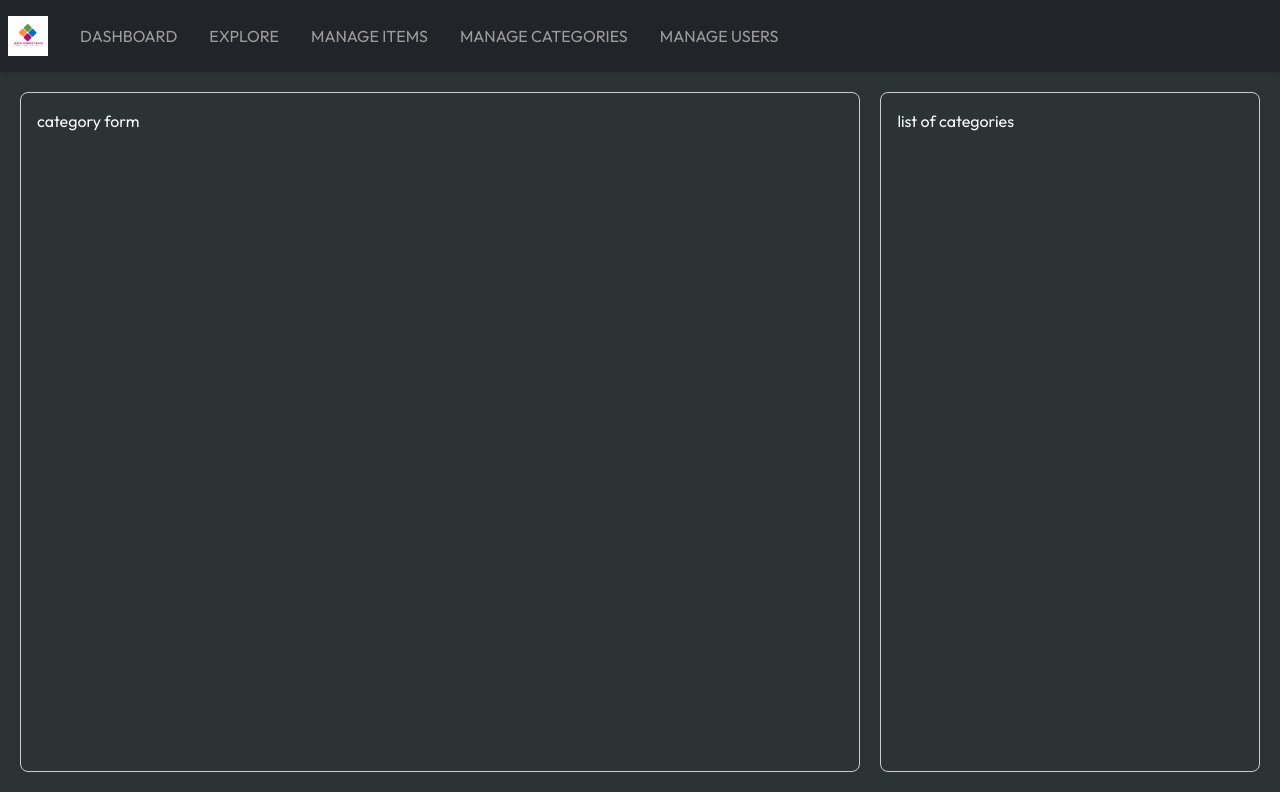
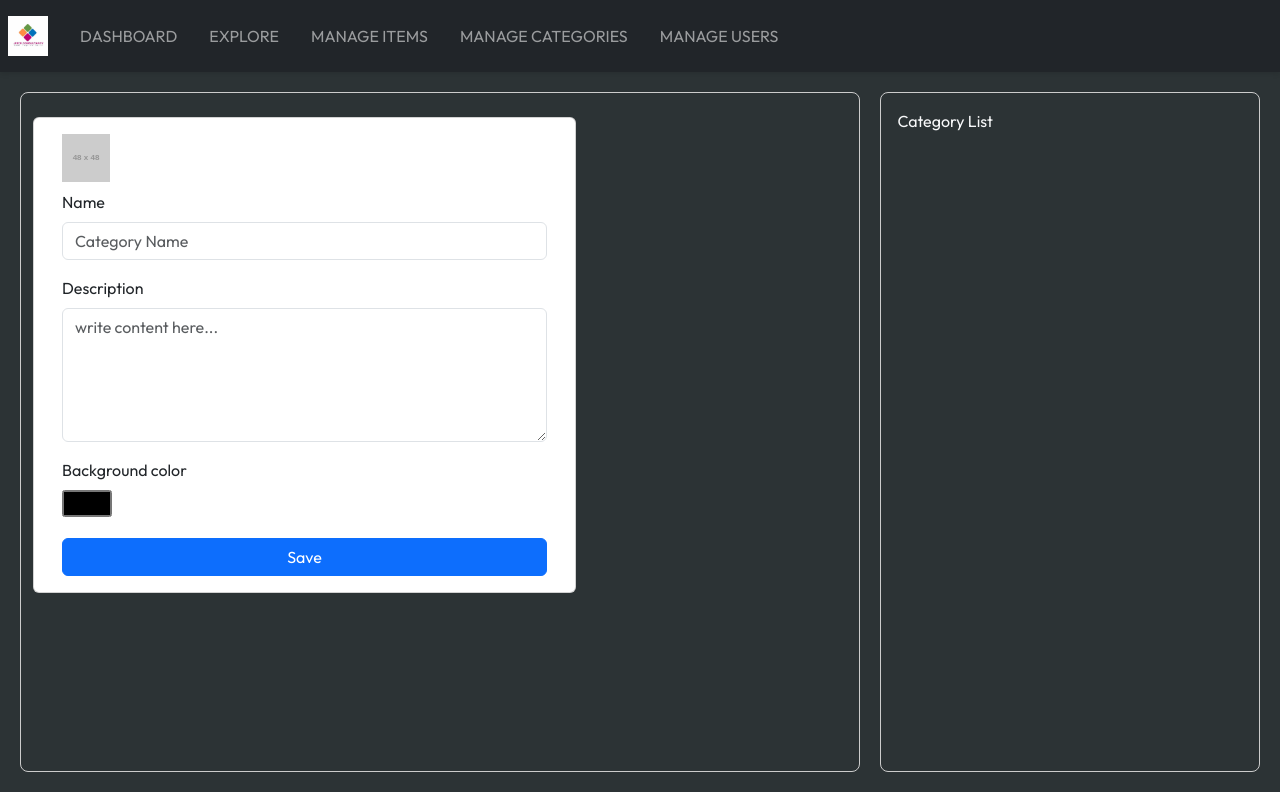
Before and after one commit to ChamiNarasinghe/Billing-Software, a React (Vite) app: page /category in a window 1280 px wide. Built offline with nearby package versions, Linux system fonts and the light colour scheme.

Commit message:
Update category and user components, add user form and list components

```diff
--- a/src/components/CategoryForm/Categoryform.jsx
+++ b/src/components/CategoryForm/Categoryform.jsx
@@ -0,0 +1,52 @@
+const Categoryform =() =>{
+    return(
+        <div className="mx-2 mt-2">
+         <div className="row">
+            <div class="card col-md-8 form-container">
+                 <div className="card-body">
+                    <form>
+                        <div className="mb3">
+                            <label htmlFor="image"  className="form-label">
+                            <img src="https://placehold.co/48x48" alt="" width={48} />
+                            </label>
+                            <input type="file" name="image" id="image" className='form-control' hidden />
+                        </div>
+                        <div className="mb-3">
+                            <label htmlFor="name" className="form-label">Name</label>
+                            <input type="text"
+                            name="name"
+                            id="name"
+                            className="form-control"
+                            placeholder="Category Name"
+                            />
+                        </div>
+                         <div className="mb-3">
+                            <label htmlFor="description" className="form-label">Description</label>
+                            <textarea
+                            rows="5"
+                            name="description"
+                            id="description"
+                            className="form-control"
+                            placeholder="write content here..."></textarea>
+                       </div>
+                       <div className="mb-3">
+                        <label htmlFor="bgcolor" className="form-label">Background color</label>
+                        <br/>
+                        <input type="color"
+                        name="bgColor"
+                        id="bgcolor"
+                        placeholder="#ffffff"/>
+                       </div>
+                       <button type="submit" className="btn btn-primary w-100">
+                           Save
+                       </button>
+                    </form>
+                 </div>
+
+             </div>
+         </div>
+        </div>
+    )
+}
+
+export default Categoryform;
--- /dev/null
+++ b/src/components/CategoryLists/CategoryList.jsx
@@ -0,0 +1,10 @@
+
+const CategoryList=() =>{
+    return(
+        <div>
+            Category List
+        </div>
+    )
+}
+
+export default CategoryList;
--- /dev/null
+++ b/src/components/UserForm/Userform.jsx
@@ -0,0 +1,9 @@
+const Userform = () => {
+    return(
+        <div>
+            User form
+        </div>
+    )
+}
+
+export default Userform;
--- /dev/null
+++ b/src/components/UserLists/UserList.jsx
@@ -0,0 +1,9 @@
+const UserList = () => {
+    return(
+        <div>
+            User List
+        </div>
+    )
+}
+
+export default UserList;
--- a/src/index.css
+++ b/src/index.css
@@ -1,4 +1,5 @@
 @import url('https://fonts.googleapis.com/css2?family=Outfit:wght@100..900&display=swap');
+
 
 * {
     box-sizing: border-box;
--- a/src/pages/ManageCategories/ManageCategory.jsx
+++ b/src/pages/ManageCategories/ManageCategory.jsx
@@ -1,13 +1,15 @@
+import Categoryform from '../../components/CategoryForm/Categoryform';
+import CategoryList from '../../components/CategoryLists/CategoryList';
 import './ManageCategory.css'
 
 const ManageCategory =() =>{
     return(
         <div className="category-container text-light">
             <div className="left-column">
-                category form
+                <Categoryform/>
             </div>
              <div className="right-column">
-                list of categories
+                <CategoryList/>
             </div>
         </div>
     )
--- a/src/pages/ManageUsers/ManageUsers.jsx
+++ b/src/pages/ManageUsers/ManageUsers.jsx
@@ -1,13 +1,16 @@
+import Userform from '../../components/UserForm/Userform';
+import UserList from '../../components/UserLists/UserList';
 import './ManageUsers.css';
+
 
 const ManageUsers = () => {
     return (
         <div className="users-container text-light">
             <div className="left-column">
-                Users form
+             <Userform/>
             </div>
             <div className="right-column">
-                List of Users
+               <UserList/>
             </div>
         </div>
     );
```
